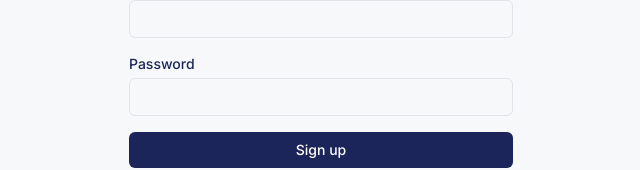
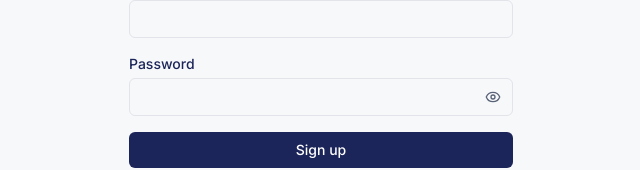
Before and after one commit to 1khushibarnwal/jd-ready, a Next.js app: page /signup in a window 1280 px wide. Shown: the part 353-523 px from the top of the page, without its empty margins (319-959 px from the left). Built offline with nearby package versions, Linux system fonts and the light colour scheme.

Commit message:
eye button added for passwords

```diff
--- a/src/app/login/page.js
+++ b/src/app/login/page.js
@@ -4,6 +4,7 @@ import { Suspense, useState } from "react";
 import { useRouter, useSearchParams } from "next/navigation";
 import { signIn } from "next-auth/react";
 import Link from "next/link";
+import PasswordInput from "@/components/PasswordInput";
 
 export default function LoginPage() {
   return (
@@ -92,13 +93,12 @@ function LoginForm() {
                 Forgot password?
               </Link>
             </div>
-            <input
+            <PasswordInput
               id="password"
-              type="password"
               required
+              autoComplete="current-password"
               value={form.password}
               onChange={(e) => setForm({ ...form, password: e.target.value })}
-              className="w-full rounded-md border border-border px-3 py-2 text-sm focus:outline-none focus:ring-2 focus:ring-ink"
             />
           </div>
 
--- a/src/app/reset-password/page.js
+++ b/src/app/reset-password/page.js
@@ -3,6 +3,7 @@
 import { Suspense, useState } from "react";
 import { useRouter, useSearchParams } from "next/navigation";
 import Link from "next/link";
+import PasswordInput from "@/components/PasswordInput";
 
 export default function ResetPasswordPage() {
   return (
@@ -91,14 +92,13 @@ function ResetPasswordForm() {
             >
               New password
             </label>
-            <input
+            <PasswordInput
               id="password"
-              type="password"
               required
               minLength={6}
+              autoComplete="new-password"
               value={password}
               onChange={(e) => setPassword(e.target.value)}
-              className="w-full rounded-md border border-border px-3 py-2 text-sm focus:outline-none focus:ring-2 focus:ring-ink"
             />
           </div>
 
@@ -109,14 +109,13 @@ function ResetPasswordForm() {
             >
               Confirm new password
             </label>
-            <input
+            <PasswordInput
               id="confirmPassword"
-              type="password"
               required
               minLength={6}
+              autoComplete="new-password"
               value={confirmPassword}
               onChange={(e) => setConfirmPassword(e.target.value)}
-              className="w-full rounded-md border border-border px-3 py-2 text-sm focus:outline-none focus:ring-2 focus:ring-ink"
             />
           </div>
 
--- a/src/app/signup/page.js
+++ b/src/app/signup/page.js
@@ -3,6 +3,9 @@
 import { useState } from "react";
 import { useRouter } from "next/navigation";
 import Link from "next/link";
+
+import Footer from "@/components/Footer";
+import PasswordInput from "@/components/PasswordInput";
 
 export default function SignupPage() {
   const router = useRouter();
@@ -85,14 +88,13 @@ export default function SignupPage() {
               >
                 Password
               </label>
-              <input
+              <PasswordInput
                 id="password"
-                type="password"
                 required
                 minLength={6}
+                autoComplete="new-password"
                 value={form.password}
                 onChange={(e) => setForm({ ...form, password: e.target.value })}
-                className="w-full rounded-md border border-border px-3 py-2 text-sm focus:outline-none focus:ring-2 focus:ring-ink"
               />
             </div>
 
--- /dev/null
+++ b/src/components/PasswordInput.js
@@ -0,0 +1,42 @@
+"use client";
+
+import { useState } from "react";
+import { Eye, EyeOff } from "lucide-react";
+
+export default function PasswordInput({
+  id,
+  value,
+  onChange,
+  required,
+  minLength,
+  autoComplete,
+  className = "",
+}) {
+  const [visible, setVisible] = useState(false);
+
+  return (
+    <div className="relative">
+      <input
+        id={id}
+        type={visible ? "text" : "password"}
+        required={required}
+        minLength={minLength}
+        autoComplete={autoComplete}
+        value={value}
+        onChange={onChange}
+        className={`w-full rounded-md border border-border px-3 py-2 pr-10 text-sm focus:outline-none focus:ring-2 focus:ring-ink ${className}`}
+      />
+      <button
+        type="button"
+        onClick={() => setVisible((v) => !v)}
+        // Keep the eye button out of the tab order between the field and
+        // whatever comes next in the form — it's a convenience, not a stop.
+        tabIndex={-1}
+        aria-label={visible ? "Hide password" : "Show password"}
+        className="absolute inset-y-0 right-0 flex items-center px-3 text-ink-secondary hover:text-ink"
+      >
+        {visible ? <EyeOff size={16} /> : <Eye size={16} />}
+      </button>
+    </div>
+  );
+}
```
